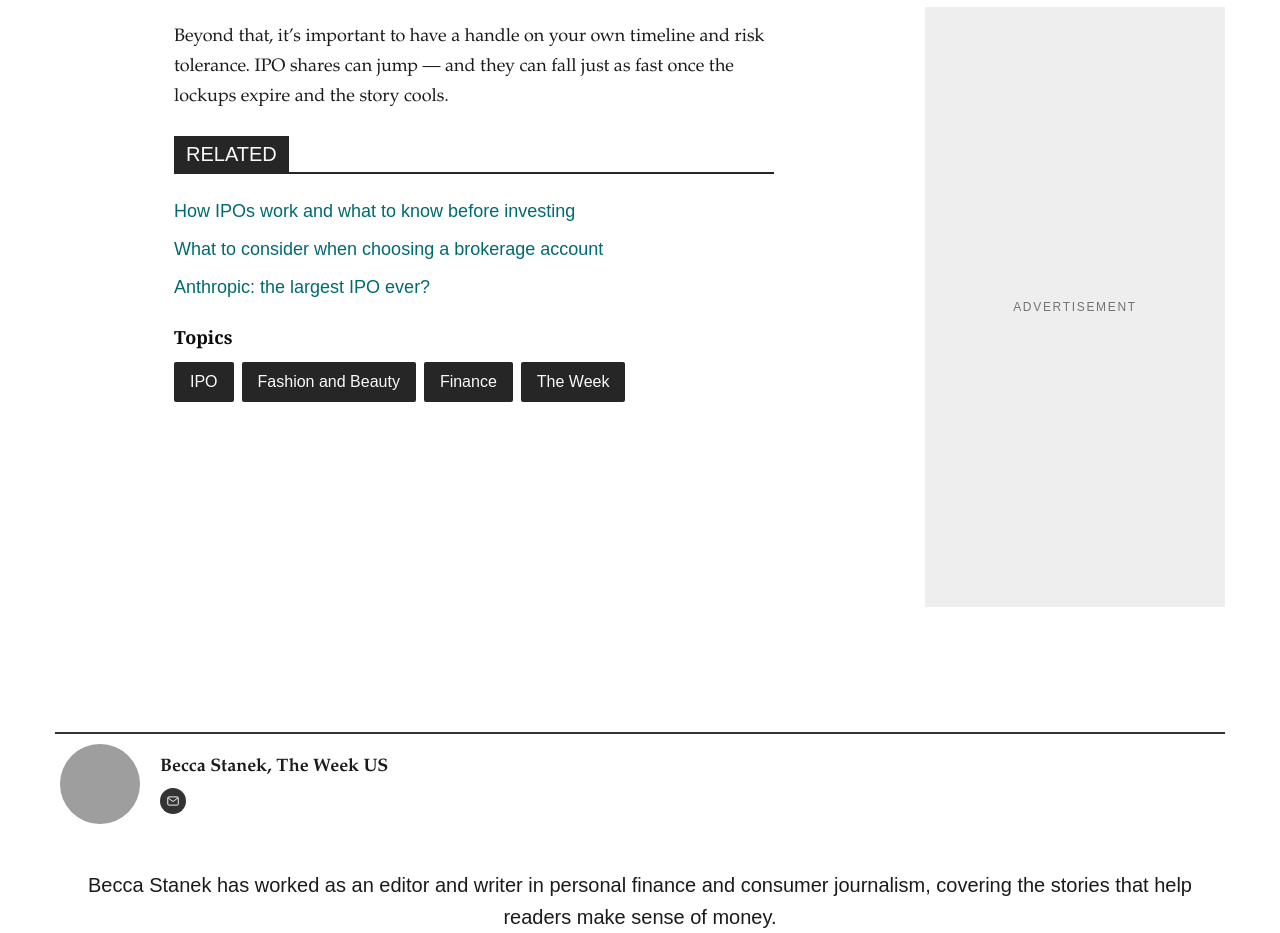
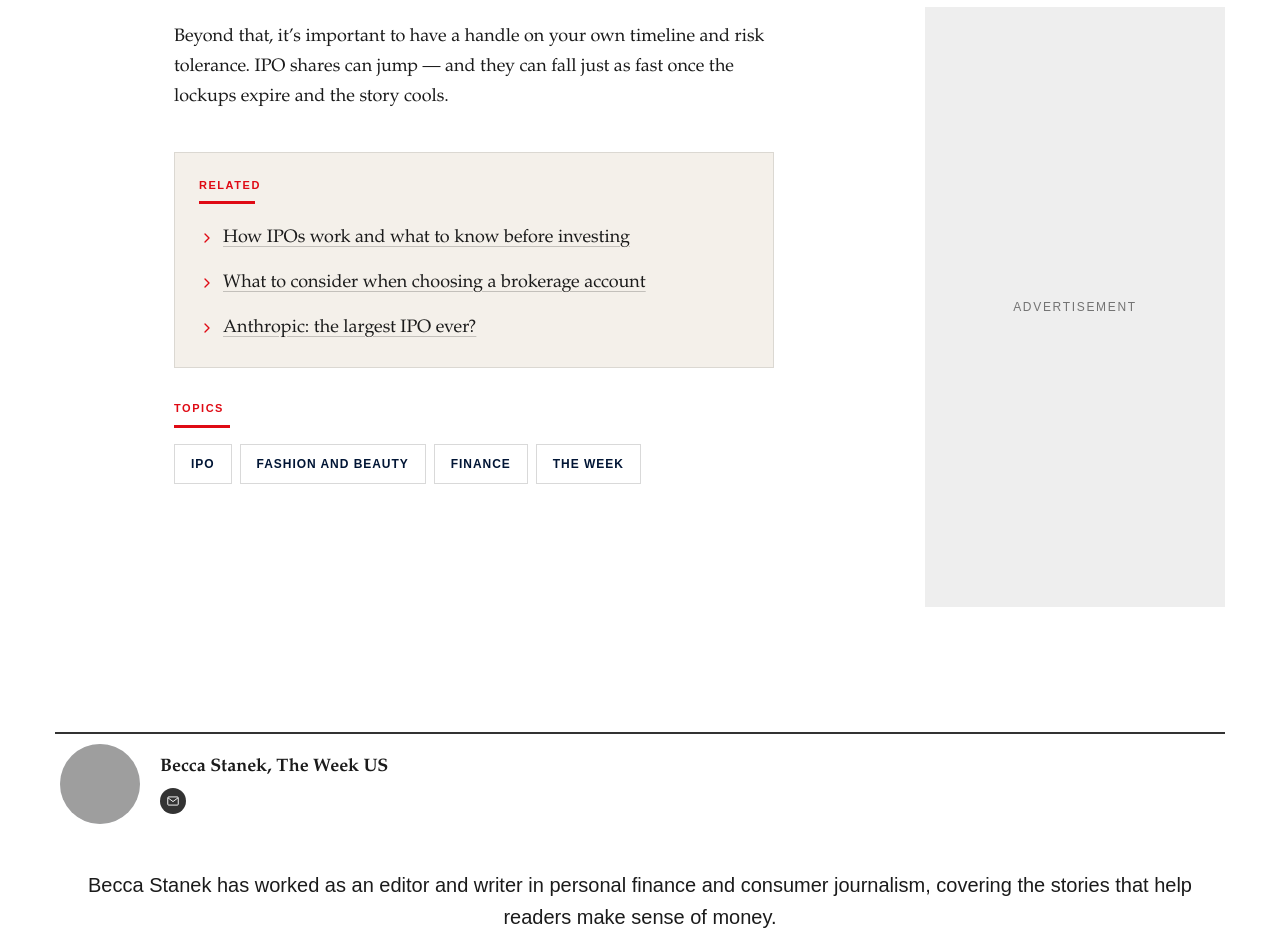
Before and after one commit to MattSmith02/week-morning-report, a Next.js app: page /article in a window 1280 px wide. Shown: the part 3240-4173 px from the top of the page. Built offline with nearby package versions, Linux system fonts and the light colour scheme; grey boxes are pictures that could not be loaded.

Commit message:
Restyle related and topics to Week cream and red brand.
Co-authored-by: Cursor <cursoragent@cursor.com>

```diff
--- a/src/app/article/page.tsx
+++ b/src/app/article/page.tsx
@@ -551,35 +551,46 @@ export default function ArticlePage() {
                   Beyond that, it’s important to have a handle on your own timeline and risk tolerance. IPO shares can jump — and they can fall just as fast once the lockups expire and the story cools.
                 </p>
 
-                <div className="mt-6 pb-8">
-                  <div className="bg-white pb-6">
-                    <div className="inline-flex bg-[#262626] px-3 py-1">
-                      <p className="text-[20px] leading-7 text-[#FAFAFA] uppercase" style={ui}>
+                <div className="mt-10 pb-8">
+                  <div className="border border-black/10 px-5 py-6 sm:px-6" style={{ background: CREAM }}>
+                    <p className="text-[11px] font-bold tracking-[0.14em] text-[#DF0A14] uppercase" style={uiBold}>
                       Related
                     </p>
-                    </div>
-                    <div className="h-0.5 w-full bg-[#262626]" aria-hidden />
-                  </div>
-                  <ul className="flex flex-col gap-3 pb-6">
+                    <div className="mt-2 h-[3px] w-14 bg-[#DF0A14]" aria-hidden />
+                    <ul className="mt-5 flex flex-col gap-4">
                       {RELATED.map((item) => (
                         <li key={item}>
-                        <a href="#top" className="text-[18px] leading-[26px] text-[#006971]" style={ui}>
+                          <a
+                            href="#top"
+                            className="group inline-flex items-start gap-2 text-[18px] leading-7 text-[#1B1B1B] transition-colors hover:text-[#DF0A14]"
+                            style={roman}
+                          >
+                            <BrandIcon
+                              name="chevronRight"
+                              defaultIcon={ChevronRight}
+                              className="mt-1.5 h-4 w-4 shrink-0 text-[#DF0A14]"
+                            />
+                            <span className="underline decoration-black/20 underline-offset-4 group-hover:decoration-[#DF0A14]/40">
                               {item}
+                            </span>
                           </a>
                         </li>
                       ))}
                     </ul>
-                  <div>
-                    <p className="pb-3 text-[18px] leading-[26px] font-bold text-[#0A0A0A]" style={{ fontFamily: "Merriweather, Georgia, serif", fontWeight: 700 }}>
+                  </div>
+
+                  <div className="mt-8">
+                    <p className="text-[11px] font-bold tracking-[0.14em] text-[#DF0A14] uppercase" style={uiBold}>
                       Topics
                     </p>
-                    <div className="flex flex-wrap gap-2">
+                    <div className="mt-2 h-[3px] w-14 bg-[#DF0A14]" aria-hidden />
+                    <div className="mt-4 flex flex-wrap gap-2">
                       {TAGS.map((tag) => (
                         <a
                           key={tag}
                           href="https://theweek.com/"
-                          className="inline-flex h-10 items-center rounded-[2px] bg-[#262626] px-4 text-[16px] leading-6 text-[#FAFAFA]"
-                          style={ui}
+                          className="inline-flex h-10 items-center border border-black/15 bg-white px-4 text-[12px] font-bold tracking-[0.08em] text-[#011535] uppercase transition-colors hover:border-[#DF0A14] hover:text-[#DF0A14]"
+                          style={uiBold}
                         >
                           {tag}
                         </a>
```
Lines whose indentation alone changed are shown as unchanged.
